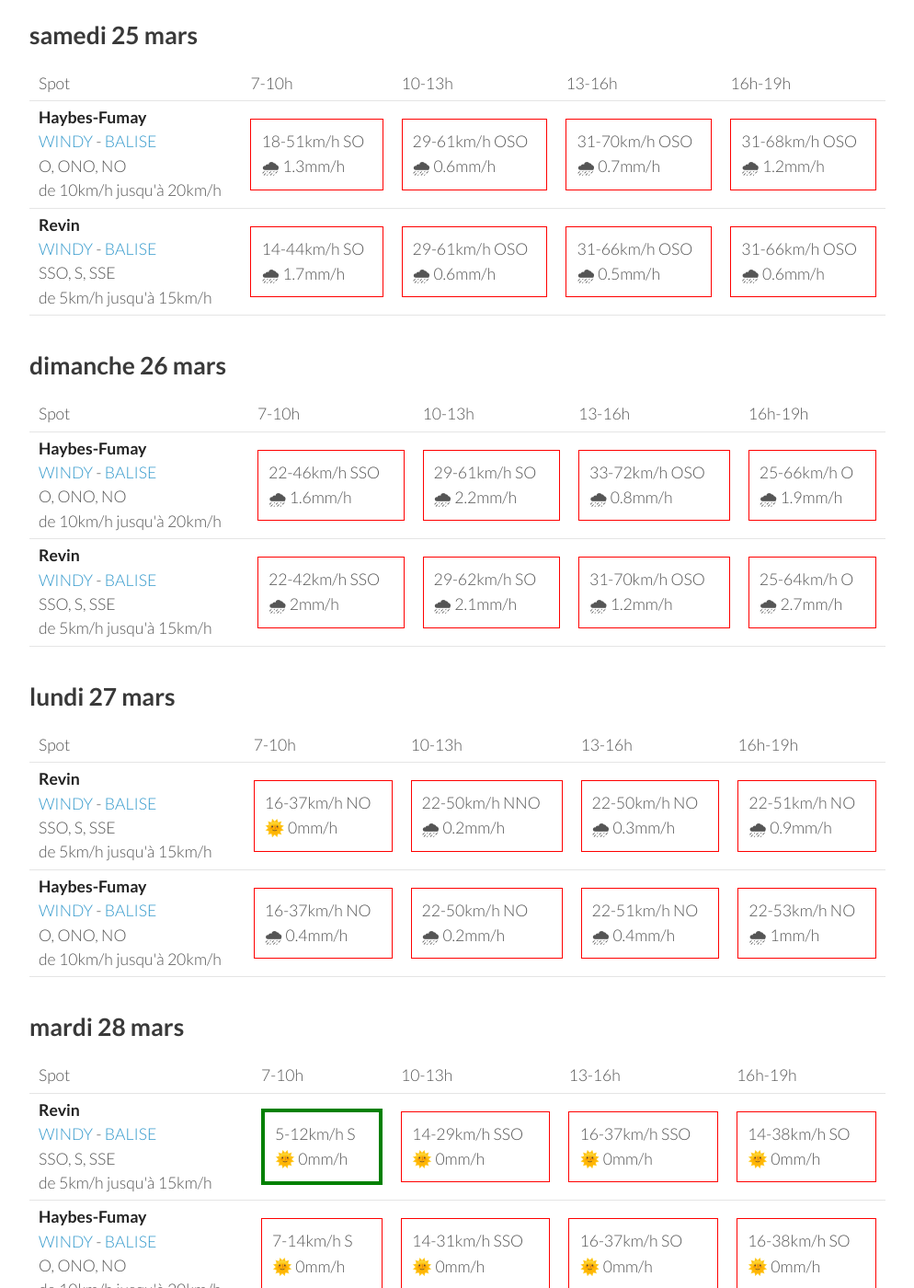
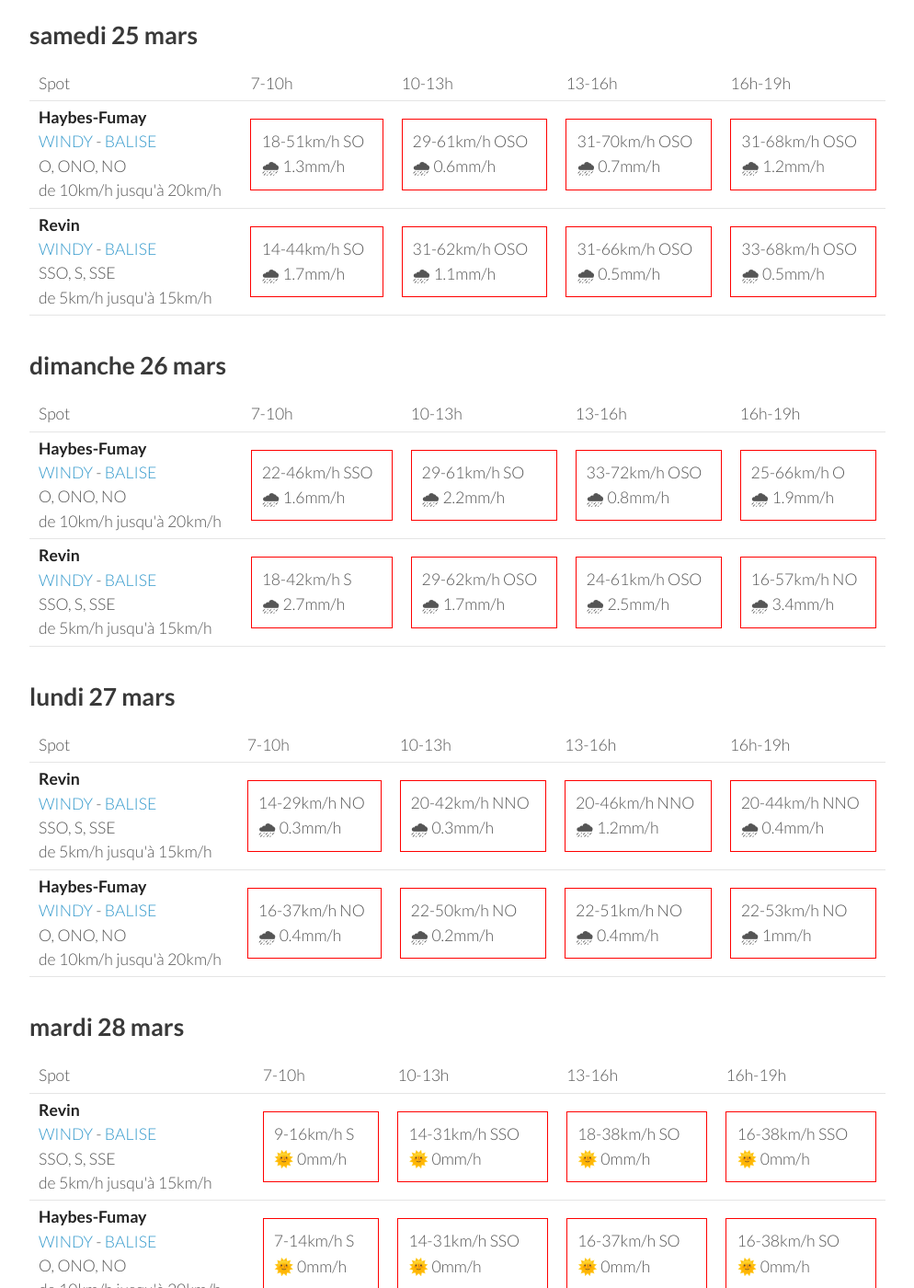
Before and after one commit to parapente-dans-le-nord/parapente-dans-le-nord.github.io, a Jekyll site: the page built from ardennes.markdown, in a window 1280 px wide and 1400 px high, scrolled down 976 px. Shown: the whole window at 92% size, without its empty margins (26-1020 px from the left). Built offline with Jekyll 4.4.1, drawn with Linux system fonts in a browser that asks for light colours; some of the changed text lies outside the part shown.

Commit message:
update index.markdown

```diff
--- a/ardennes.markdown
+++ b/ardennes.markdown
@@ -105,9 +105,9 @@ page mise à jour le jeudi 23 mars 19:10
         <td><strong>Revin</strong><br><a href="https://windy.com/49.948/4.625?49.543,4.625,8">WINDY</a> - <span class=""><a href="http://www.balisemeteo.com/balise.php?idBalise=5019">BALISE</a> </span><br> <span class="vent-favorable">SSO, S, SSE</span><br><span class="force-vent">de 5km/h jusqu'à 15km/h</span> </td>
 
             <td><div class="not-flyable"><p>14-44km/h SO</p><p>🌧 1.7mm/h</p></div></td>
-            <td><div class="not-flyable"><p>29-61km/h OSO</p><p>🌧 0.6mm/h</p></div></td>
+            <td><div class="not-flyable"><p>31-62km/h OSO</p><p>🌧 1.1mm/h</p></div></td>
             <td><div class="not-flyable"><p>31-66km/h OSO</p><p>🌧 0.5mm/h</p></div></td>
-            <td><div class="not-flyable"><p>31-66km/h OSO</p><p>🌧 0.6mm/h</p></div></td>
+            <td><div class="not-flyable"><p>33-68km/h OSO</p><p>🌧 0.5mm/h</p></div></td>
 
 
     </tr>
@@ -140,10 +140,10 @@ page mise à jour le jeudi 23 mars 19:10
 <tr>
         <td><strong>Revin</strong><br><a href="https://windy.com/49.948/4.625?49.543,4.625,8">WINDY</a> - <span class=""><a href="http://www.balisemeteo.com/balise.php?idBalise=5019">BALISE</a> </span><br> <span class="vent-favorable">SSO, S, SSE</span><br><span class="force-vent">de 5km/h jusqu'à 15km/h</span> </td>
 
-            <td><div class="not-flyable"><p>22-42km/h SSO</p><p>🌧 2mm/h</p></div></td>
-            <td><div class="not-flyable"><p>29-62km/h SO</p><p>🌧 2.1mm/h</p></div></td>
-            <td><div class="not-flyable"><p>31-70km/h OSO</p><p>🌧 1.2mm/h</p></div></td>
-            <td><div class="not-flyable"><p>25-64km/h O</p><p>🌧 2.7mm/h</p></div></td>
+            <td><div class="not-flyable"><p>18-42km/h S</p><p>🌧 2.7mm/h</p></div></td>
+            <td><div class="not-flyable"><p>29-62km/h OSO</p><p>🌧 1.7mm/h</p></div></td>
+            <td><div class="not-flyable"><p>24-61km/h OSO</p><p>🌧 2.5mm/h</p></div></td>
+            <td><div class="not-flyable"><p>16-57km/h NO</p><p>🌧 3.4mm/h</p></div></td>
 
 
     </tr>
@@ -166,10 +166,10 @@ page mise à jour le jeudi 23 mars 19:10
 <tr>
         <td><strong>Revin</strong><br><a href="https://windy.com/49.948/4.625?49.543,4.625,8">WINDY</a> - <span class=""><a href="http://www.balisemeteo.com/balise.php?idBalise=5019">BALISE</a> </span><br> <span class="vent-favorable">SSO, S, SSE</span><br><span class="force-vent">de 5km/h jusqu'à 15km/h</span> </td>
 
-            <td><div class="not-flyable"><p>16-37km/h NO</p><p>🌞 0mm/h</p></div></td>
-            <td><div class="not-flyable"><p>22-50km/h NNO</p><p>🌧 0.2mm/h</p></div></td>
-            <td><div class="not-flyable"><p>22-50km/h NO</p><p>🌧 0.3mm/h</p></div></td>
-            <td><div class="not-flyable"><p>22-51km/h NO</p><p>🌧 0.9mm/h</p></div></td>
+            <td><div class="not-flyable"><p>14-29km/h NO</p><p>🌧 0.3mm/h</p></div></td>
+            <td><div class="not-flyable"><p>20-42km/h NNO</p><p>🌧 0.3mm/h</p></div></td>
+            <td><div class="not-flyable"><p>20-46km/h NNO</p><p>🌧 1.2mm/h</p></div></td>
+            <td><div class="not-flyable"><p>20-44km/h NNO</p><p>🌧 0.4mm/h</p></div></td>
 
 
     </tr>
@@ -202,10 +202,10 @@ page mise à jour le jeudi 23 mars 19:10
 <tr>
         <td><strong>Revin</strong><br><a href="https://windy.com/49.948/4.625?49.543,4.625,8">WINDY</a> - <span class=""><a href="http://www.balisemeteo.com/balise.php?idBalise=5019">BALISE</a> </span><br> <span class="vent-favorable">SSO, S, SSE</span><br><span class="force-vent">de 5km/h jusqu'à 15km/h</span> </td>
 
-            <td><div class="flyable"><p>5-12km/h S</p><p>🌞 0mm/h</p></div></td>
-            <td><div class="not-flyable"><p>14-29km/h SSO</p><p>🌞 0mm/h</p></div></td>
-            <td><div class="not-flyable"><p>16-37km/h SSO</p><p>🌞 0mm/h</p></div></td>
-            <td><div class="not-flyable"><p>14-38km/h SO</p><p>🌞 0mm/h</p></div></td>
+            <td><div class="not-flyable"><p>9-16km/h S</p><p>🌞 0mm/h</p></div></td>
+            <td><div class="not-flyable"><p>14-31km/h SSO</p><p>🌞 0mm/h</p></div></td>
+            <td><div class="not-flyable"><p>18-38km/h SO</p><p>🌞 0mm/h</p></div></td>
+            <td><div class="not-flyable"><p>16-38km/h SSO</p><p>🌞 0mm/h</p></div></td>
 
 
     </tr>
```
Also changed, not shown: other parts of ardennes.markdown (+1 -1 lines).
